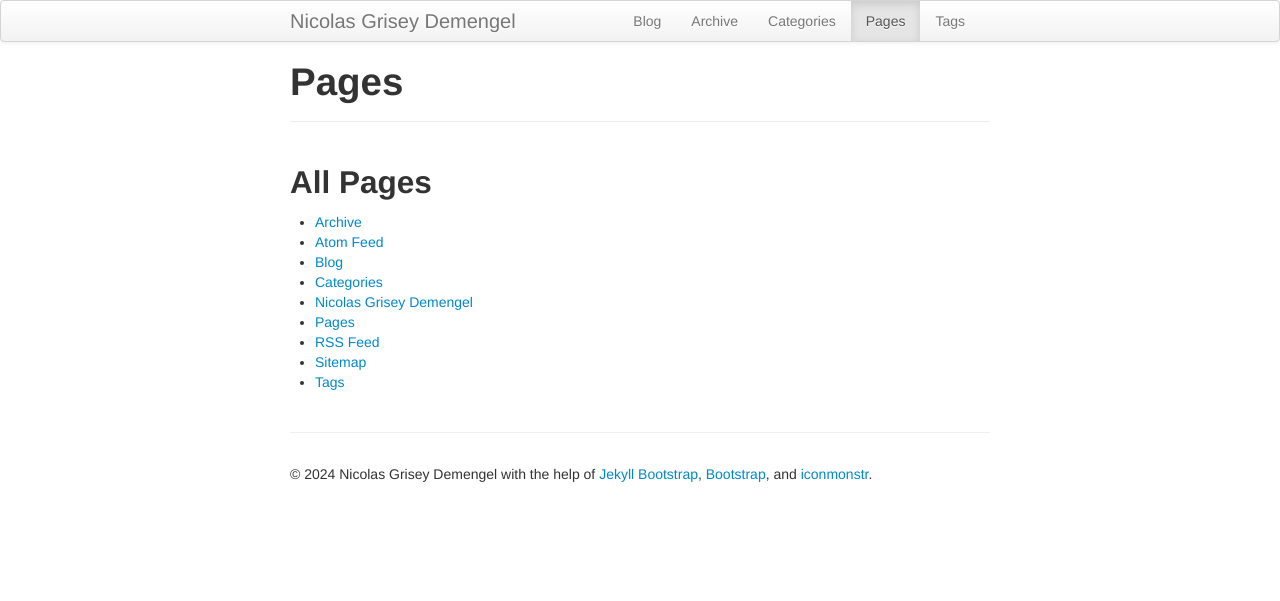
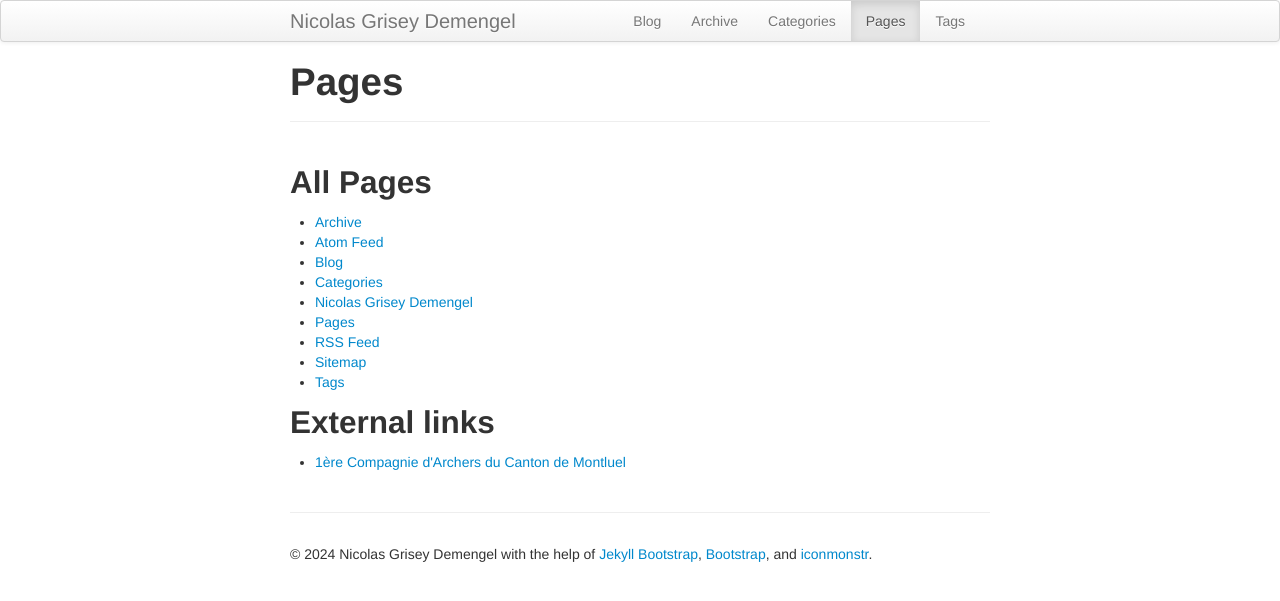
Before and after one commit to ndemengel/ndemengel.github.com, a Jekyll site: the page built from pages.html, in a window 1280 px wide. Shown: the top 601 px of the page. Built offline with Jekyll 4.4.1, drawn with Linux system fonts in a browser that asks for light colours.

Commit message:
Update pages.html

```diff
--- a/pages.html
+++ b/pages.html
@@ -13,3 +13,8 @@ group: navigation
 {% assign pages_list = site.pages %}
 {% include JB/pages_list %}
 </ul>
+
+<h2>External links</h2>
+<ul>
+  <li><a href="https://1acm.fr">1ère Compagnie d'Archers du Canton de Montluel</a></li>
+</ul>
```
